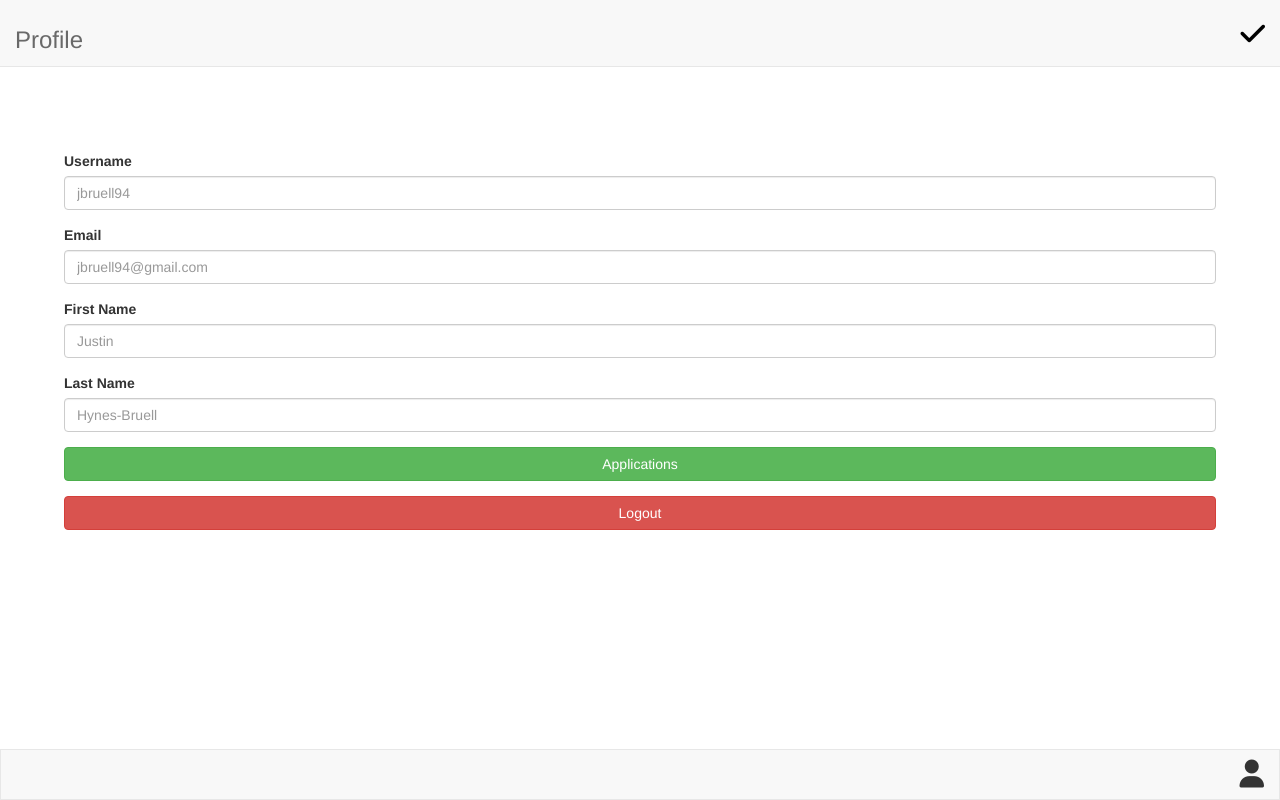
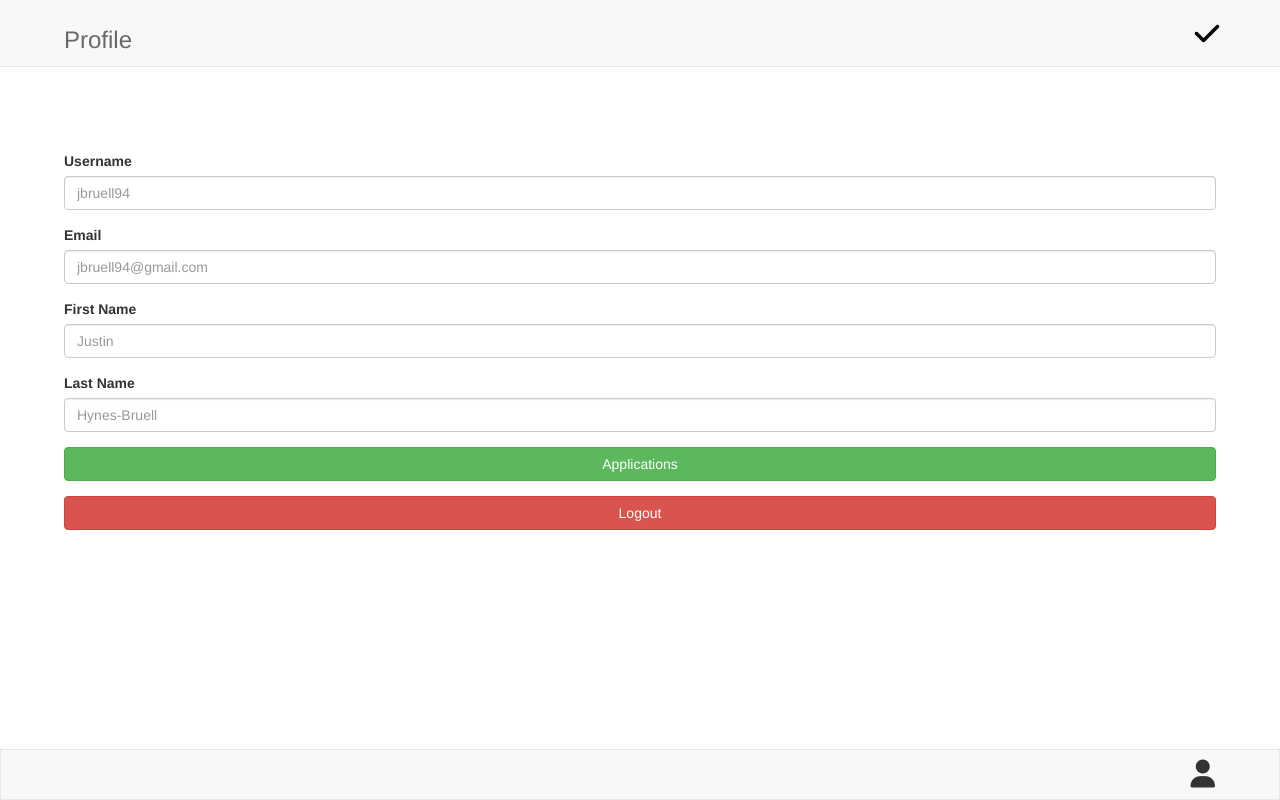
Before and after one commit to jhynes94/Hynes-Bruell-Justin-web-dev, a website: page public/assignment/Assignment_2/profile.html in a window 1280 px wide. Drawn offline with nearby package versions, Linux system fonts and the light colour scheme.

Commit message:
Padding Update
Small update changing padding to %

```diff
--- a/public/assignment/Assignment_2/CSS/NormalCSS.css
+++ b/public/assignment/Assignment_2/CSS/NormalCSS.css
@@ -6,7 +6,7 @@
     background-color: #f5f5f5;
     text-align: right;
     padding: 10px;
-    padding-right: 15px;
+    padding-right: 5%;
     border-width: 0 0 1px;
     border: 1px solid transparent;
     background-color: #f8f8f8;
@@ -20,7 +20,7 @@ form {
 .navbar-static-top {
     height: auto;
     color: dimgray;
-    padding-left: 15px;
+    padding-left: 5%;
     padding-top: 7px;
     padding-bottom: 3px;
 }
@@ -33,7 +33,7 @@ h3 {
     display:inline-block;
     float: right;
     padding-top: 13px;
-    padding-right: 15px;
+    padding-right: 5%;
     padding-bottom: 3px;
     color: black;
 }
```
